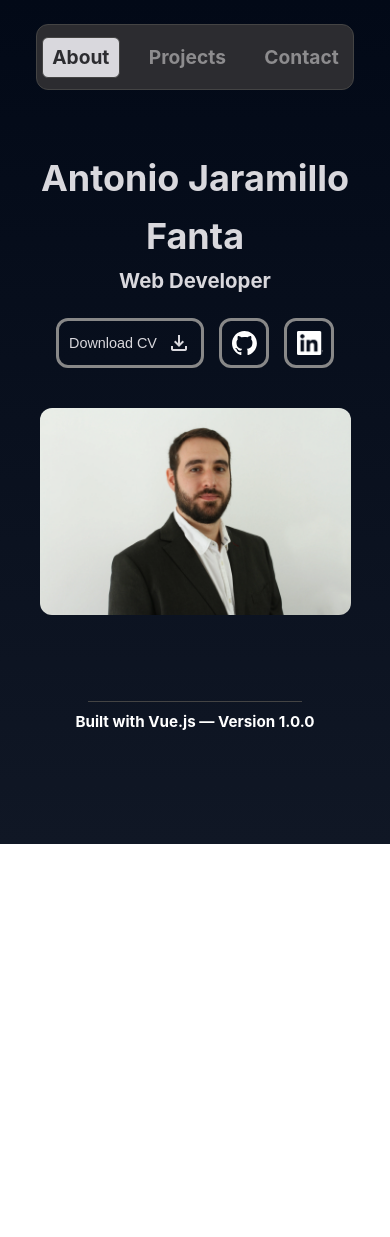
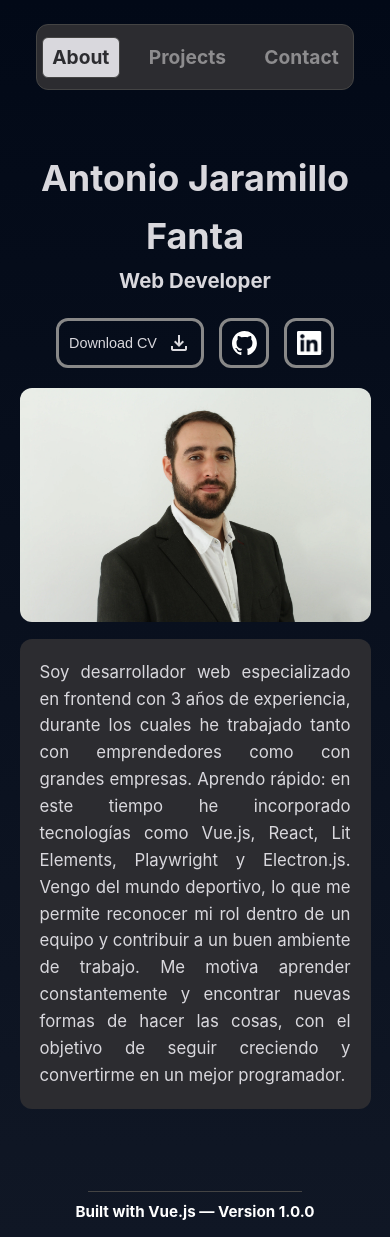
Before and after one commit to Ziruxltd/antonio-portfolio, a Vue app: page / in a window 390 px wide. Before the commit the page ends 844 px from the top, so only its background shows below. Built offline with nearby package versions, Linux system fonts and the light colour scheme; the HTML template or start-up script is replaced by a standard one.

Commit message:
added bout me text

```diff
--- a/src/App.vue
+++ b/src/App.vue
@@ -1,9 +1,11 @@
 <template>
   <div class="page">
     <HeaderComponent v-model="headerOptions" @clickOption="handleHeaderClick" />
-    <div class="content">
-      <AboutComponent />
-    </div>
+    <main class="content">
+      <section id="about">
+        <AboutComponent />
+      </section>
+    </main>
     <FooterComponent />
   </div>
 </template>
--- a/src/components/AboutComponent.vue
+++ b/src/components/AboutComponent.vue
@@ -1,5 +1,6 @@
 <template>
-  <div id="about">
+  <div class="about-section">
+    <div class="profile-content">
       <div class="info-container">
         <h1>Antonio Jaramillo Fanta</h1>
         <h2>Web Developer</h2>
@@ -22,6 +23,12 @@
         <img src="/antonio-profile.webp" alt="Imagen de perfil" class="profile-image" />
       </div>
     </div>
+    <article>
+      <p class="about-text">
+        Soy desarrollador web especializado en frontend con 3 años de experiencia, durante los cuales he trabajado tanto con emprendedores como con grandes empresas. Aprendo rápido: en este tiempo he incorporado tecnologías como Vue.js, React, Lit Elements, Playwright y Electron.js. Vengo del mundo deportivo, lo que me permite reconocer mi rol dentro de un equipo y contribuir a un buen ambiente de trabajo. Me motiva aprender constantemente y encontrar nuevas formas de hacer las cosas, con el objetivo de seguir creciendo y convertirme en un mejor programador.
+      </p>
+    </article>
+  </div>
 </template>
 
 <script setup>
@@ -34,7 +41,7 @@ const buttons = [
 </script>
 
 <style scoped>
-#about {
+.profile-content {
   display: flex;
   align-items: center;
   justify-content: space-between;
@@ -51,6 +58,13 @@ h2 {
   padding: 0;
   font-size: 1em;
 }
+.about-text {
+  color: #d9d8dd;
+  background-color: #2c2c30;
+  padding: 20px;
+  border-radius: 12px;
+  font-weight: normal;
+}
 .info-container {
   max-width: 60%;
   text-align: left;
@@ -60,10 +74,6 @@ h2 {
   display: flex;
   justify-content: center;
   align-items: center;
-}
-.image-container {
-  max-width: 40%;
-  padding: 20px;
 }
 .profile-image {
   width: 500px;
@@ -104,7 +114,7 @@ h2 {
   }
 
 @media (max-width: 1200px) {
-  #about {
+  .profile-content {
     flex-direction: column;
     align-items: center;
   }
@@ -121,6 +131,9 @@ h2 {
   }
   .buttons-container {
     justify-content: center;
+  }
+  .about-text {
+    font-size: 0.8em;
   }
 }
 
@@ -139,5 +152,8 @@ h2 {
   .btn-logo {
     width: 50px;
   }
+  .about-text {
+    font-size: 0.7em;
+  }
 }
 </style>
```
Lines whose indentation alone changed are shown as unchanged.
